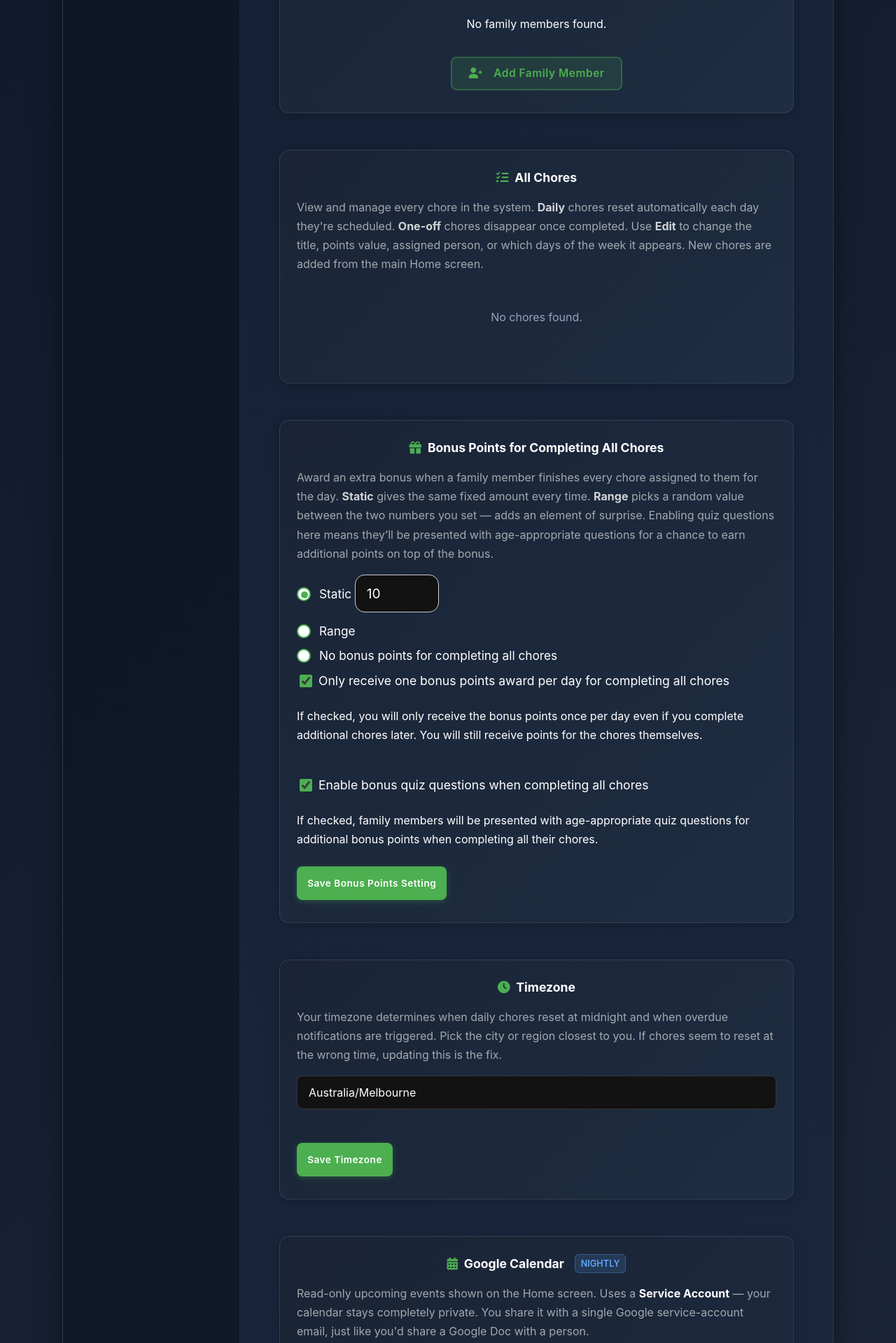
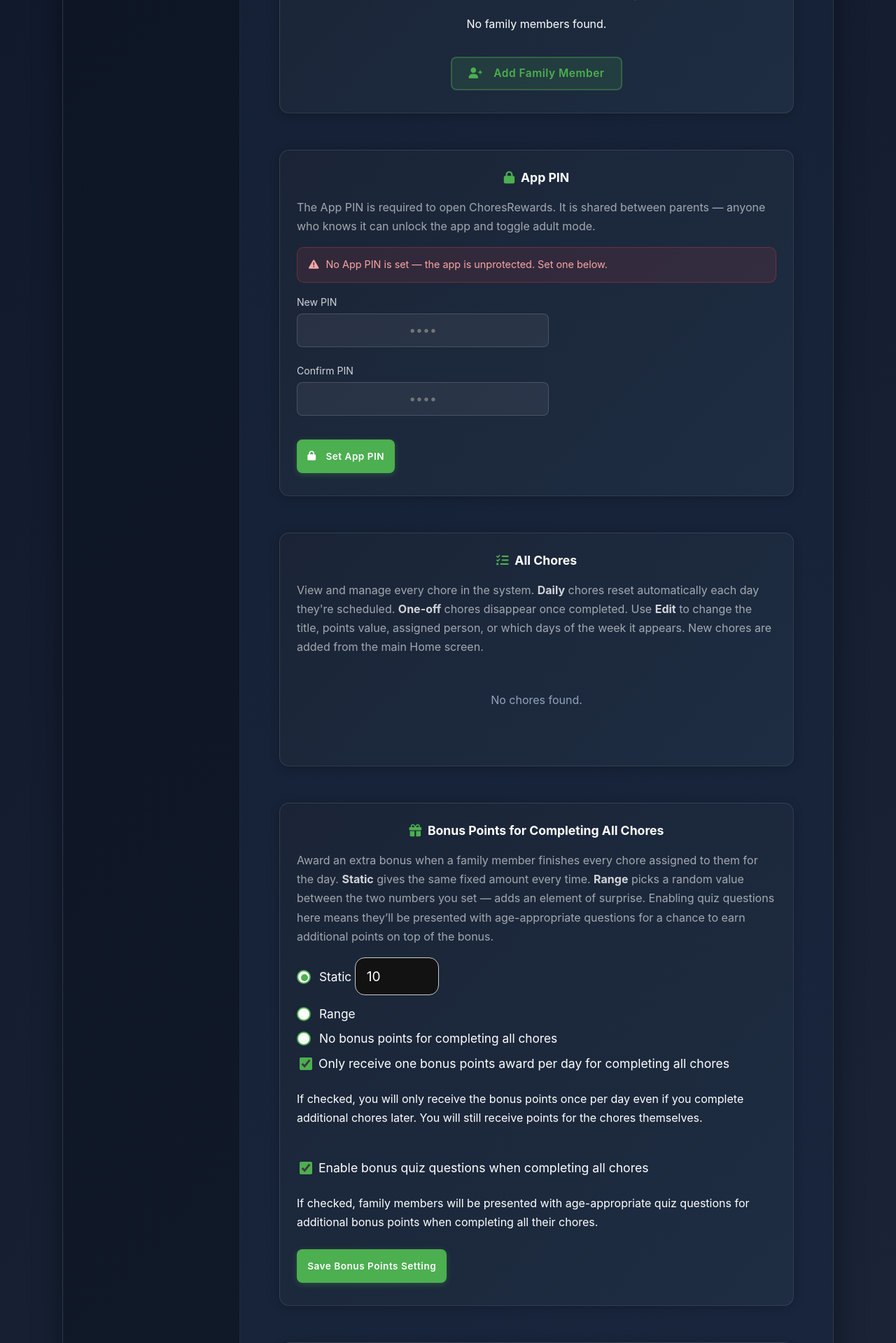
Before and after one commit to matda59/ChoresRewards, a Flask app: page /settings in a window 1280 px wide. Shown: the part 770-2689 px from the top of the page at 70% size. Run offline with Flask 3, Linux system fonts and the light colour scheme; the visitor is signed in with stand-in values (Sample User, id 1).

Commit message:
Fix master PIN: setup wizard saves it, settings page to set/change it

```diff
--- a/routes.py
+++ b/routes.py
@@ -1566,7 +1566,12 @@ def setup_wizard():
                     pass
         save_person_ages(person_ages_dict)
 
-        # Save app settings (no master PIN anymore)
+        # Save the first admin's PIN as the master PIN (used for initial app login)
+        for idx, person in new_persons:
+            if person.is_admin and person.pin:
+                AppSetting.set('master_pin', person.pin)
+                break
+
         AppSetting.set('reward_system', reward_system)
         AppSetting.set('bonus_mode', bonus_mode)
         AppSetting.set('bonus_static', bonus_static)
@@ -2507,6 +2512,22 @@ def settings():
         elif 'reset_day' in request.form:
             reset_day = int(request.form.get('reset_day'))
             log_activity('settings_updated', f"Reset day was changed to {reset_day}")
+        elif 'set_master_pin' in request.form:
+            # First-time set when no master PIN exists — no current PIN needed
+            new_pin = request.form.get('new_pin', '').strip()
+            confirm_pin = request.form.get('confirm_pin', '').strip()
+            if not new_pin or not confirm_pin:
+                error = 'Both fields are required.'
+            elif not new_pin.isdigit() or len(new_pin) != 4:
+                error = 'PIN must be exactly 4 digits.'
+            elif new_pin != confirm_pin:
+                error = 'PINs do not match.'
+            else:
+                hashed = bcrypt.hashpw(new_pin.encode('utf-8'), bcrypt.gensalt()).decode('utf-8')
+                AppSetting.set('master_pin', hashed)
+                db.session.commit()
+                log_activity('master_pin_changed', 'App PIN was set')
+                success = 'App PIN set successfully.'
         elif 'change_pin' in request.form:
             current_pin = request.form.get('current_pin')
             new_pin = request.form.get('new_pin')
@@ -2640,10 +2661,12 @@ def settings():
         save_person_ages(ages)
         person_ages = load_person_ages()  # Reload from file to ensure consistency
         success = "Ages saved successfully!"
+    master_pin = AppSetting.get('master_pin')
     return render_template(
         'settings.html',
         daily_chores=daily_chores,
         all_chores=all_chores,
+        master_pin_set=bool(master_pin),
         bonus_mode=bonus_mode,
         bonus_static=bonus_static,
         bonus_min=bonus_min,
--- a/templates/settings.html
+++ b/templates/settings.html
@@ -418,6 +418,59 @@
                             <i class="fas fa-user-plus" style="margin-right:8px;"></i>Add Family Member
                         </button>
                     </div>
+                </section>
+                <section class="settings-section">
+                    <h3 class="section-title"><i class="fas fa-lock"></i> App PIN</h3>
+                    <p style="color:rgba(255,255,255,0.6);margin-top:0;">The App PIN is required to open ChoresRewards. It is shared between parents — anyone who knows it can unlock the app and toggle adult mode.</p>
+                    {% if master_pin_set %}
+                    <form method="POST" action="/settings" style="max-width:360px;">
+                        <div style="margin-bottom:10px;">
+                            <label style="display:block;color:rgba(255,255,255,0.8);font-size:0.88em;margin-bottom:4px;">Current PIN</label>
+                            <input type="password" name="current_pin" maxlength="4" pattern="\d{4}" inputmode="numeric"
+                                   placeholder="••••" autocomplete="current-password"
+                                   style="width:100%;padding:8px 12px;border:1.5px solid rgba(255,255,255,0.15);border-radius:8px;background:rgba(255,255,255,0.06);color:#fff;font-size:1.1em;text-align:center;"
+                                   oninput="this.value=this.value.replace(/\D/g,'').slice(0,4)">
+                        </div>
+                        <div style="margin-bottom:10px;">
+                            <label style="display:block;color:rgba(255,255,255,0.8);font-size:0.88em;margin-bottom:4px;">New PIN</label>
+                            <input type="password" name="new_pin" maxlength="4" pattern="\d{4}" inputmode="numeric"
+                                   placeholder="••••" autocomplete="new-password"
+                                   style="width:100%;padding:8px 12px;border:1.5px solid rgba(255,255,255,0.15);border-radius:8px;background:rgba(255,255,255,0.06);color:#fff;font-size:1.1em;text-align:center;"
+                                   oninput="this.value=this.value.replace(/\D/g,'').slice(0,4)">
+                        </div>
+                        <div style="margin-bottom:14px;">
+                            <label style="display:block;color:rgba(255,255,255,0.8);font-size:0.88em;margin-bottom:4px;">Confirm New PIN</label>
+                            <input type="password" name="confirm_pin" maxlength="4" pattern="\d{4}" inputmode="numeric"
+                                   placeholder="••••" autocomplete="new-password"
+                                   style="width:100%;padding:8px 12px;border:1.5px solid rgba(255,255,255,0.15);border-radius:8px;background:rgba(255,255,255,0.06);color:#fff;font-size:1.1em;text-align:center;"
+                                   oninput="this.value=this.value.replace(/\D/g,'').slice(0,4)">
+                        </div>
+                        <input type="hidden" name="change_pin" value="1">
+                        <button type="submit" class="save-btn"><i class="fas fa-key" style="margin-right:7px;"></i>Change PIN</button>
+                    </form>
+                    {% else %}
+                    <div style="background:rgba(239,68,68,0.1);border:1px solid rgba(239,68,68,0.3);border-radius:10px;padding:12px 16px;margin-bottom:16px;color:#fca5a5;font-size:0.9em;">
+                        <i class="fas fa-exclamation-triangle" style="margin-right:6px;"></i> No App PIN is set — the app is unprotected. Set one below.
+                    </div>
+                    <form method="POST" action="/settings" style="max-width:360px;">
+                        <div style="margin-bottom:10px;">
+                            <label style="display:block;color:rgba(255,255,255,0.8);font-size:0.88em;margin-bottom:4px;">New PIN</label>
+                            <input type="password" name="new_pin" maxlength="4" pattern="\d{4}" inputmode="numeric"
+                                   placeholder="••••" autocomplete="new-password"
+                                   style="width:100%;padding:8px 12px;border:1.5px solid rgba(255,255,255,0.15);border-radius:8px;background:rgba(255,255,255,0.06);color:#fff;font-size:1.1em;text-align:center;"
+                                   oninput="this.value=this.value.replace(/\D/g,'').slice(0,4)">
+                        </div>
+                        <div style="margin-bottom:14px;">
+                            <label style="display:block;color:rgba(255,255,255,0.8);font-size:0.88em;margin-bottom:4px;">Confirm PIN</label>
+                            <input type="password" name="confirm_pin" maxlength="4" pattern="\d{4}" inputmode="numeric"
+                                   placeholder="••••" autocomplete="new-password"
+                                   style="width:100%;padding:8px 12px;border:1.5px solid rgba(255,255,255,0.15);border-radius:8px;background:rgba(255,255,255,0.06);color:#fff;font-size:1.1em;text-align:center;"
+                                   oninput="this.value=this.value.replace(/\D/g,'').slice(0,4)">
+                        </div>
+                        <input type="hidden" name="set_master_pin" value="1">
+                        <button type="submit" class="save-btn"><i class="fas fa-lock" style="margin-right:7px;"></i>Set App PIN</button>
+                    </form>
+                    {% endif %}
                 </section>
                 <section class="settings-section">
                     <h3 class="section-title"><i class="fas fa-tasks"></i> All Chores</h3>
--- a/templates/setup_wizard.html
+++ b/templates/setup_wizard.html
@@ -473,7 +473,7 @@
                  style="border-color:rgba(99,102,241,0.4);"
                  oninput="this.value=this.value.replace(/\D/g,'').slice(0,4)"
                  onfocus="this.style.borderColor='#6366f1'" onblur="this.style.borderColor='rgba(99,102,241,0.4)'">
-          <span class="wz-hint" style="color:rgba(165,180,252,0.6);"><i class="fas fa-info-circle" style="color:#6366f1;"></i> This is the login PIN for this person</span>
+          <span class="wz-hint" style="color:rgba(165,180,252,0.6);"><i class="fas fa-info-circle" style="color:#6366f1;"></i> The first adult's PIN becomes the shared App PIN used to unlock the app</span>
         </div>
         <!-- hidden index submitted when checkbox is checked -->
         <input type="hidden" class="person-admin-index" name="" value="">
@@ -855,7 +855,7 @@ function addPerson() {
                    style="border-color:rgba(99,102,241,0.4);"
                    oninput="this.value=this.value.replace(/\\D/g,'').slice(0,4)"
                    onfocus="this.style.borderColor='#6366f1'" onblur="this.style.borderColor='rgba(99,102,241,0.4)'">
-            <span class="wz-hint" style="color:rgba(165,180,252,0.6);"><i class="fas fa-info-circle" style="color:#6366f1;"></i> This is the login PIN for this person</span>
+            <span class="wz-hint" style="color:rgba(165,180,252,0.6);"><i class="fas fa-info-circle" style="color:#6366f1;"></i> The first adult's PIN becomes the shared App PIN used to unlock the app</span>
           </div>
           <input type="hidden" class="person-admin-index" name="" value="">
         </div>
```
